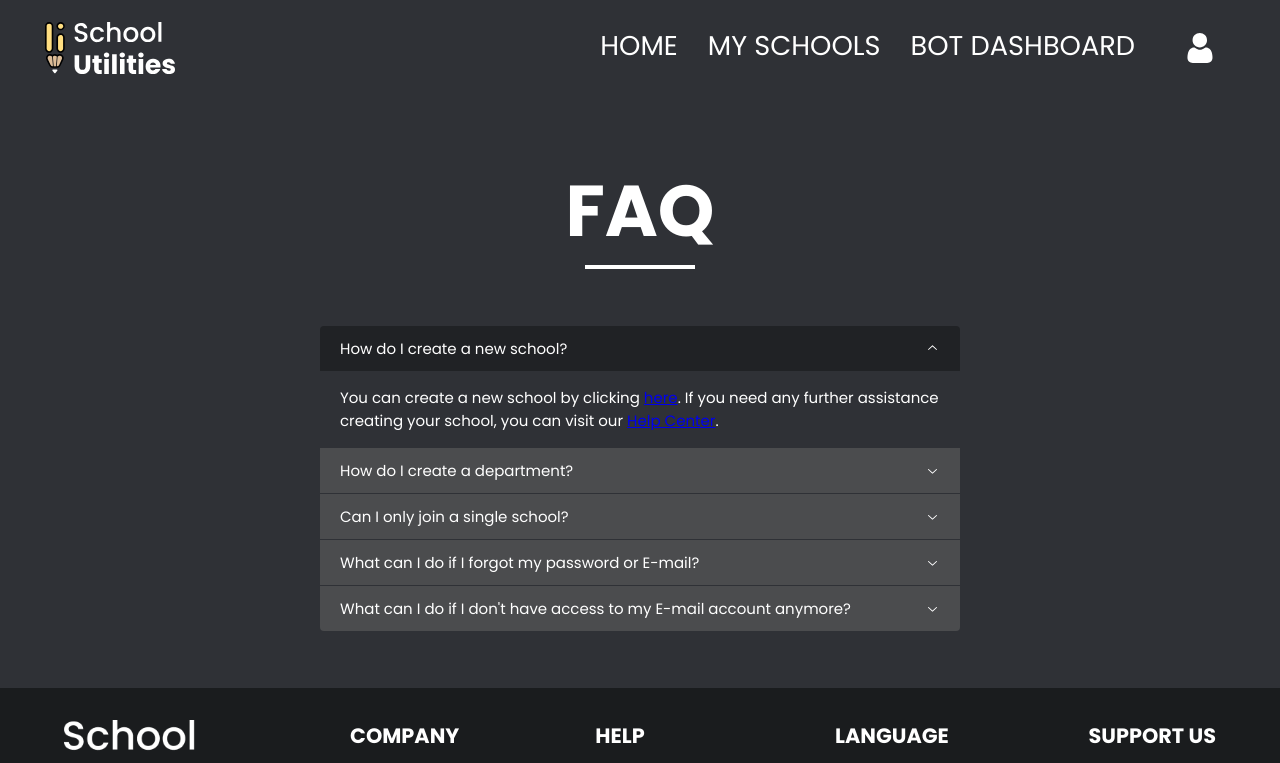
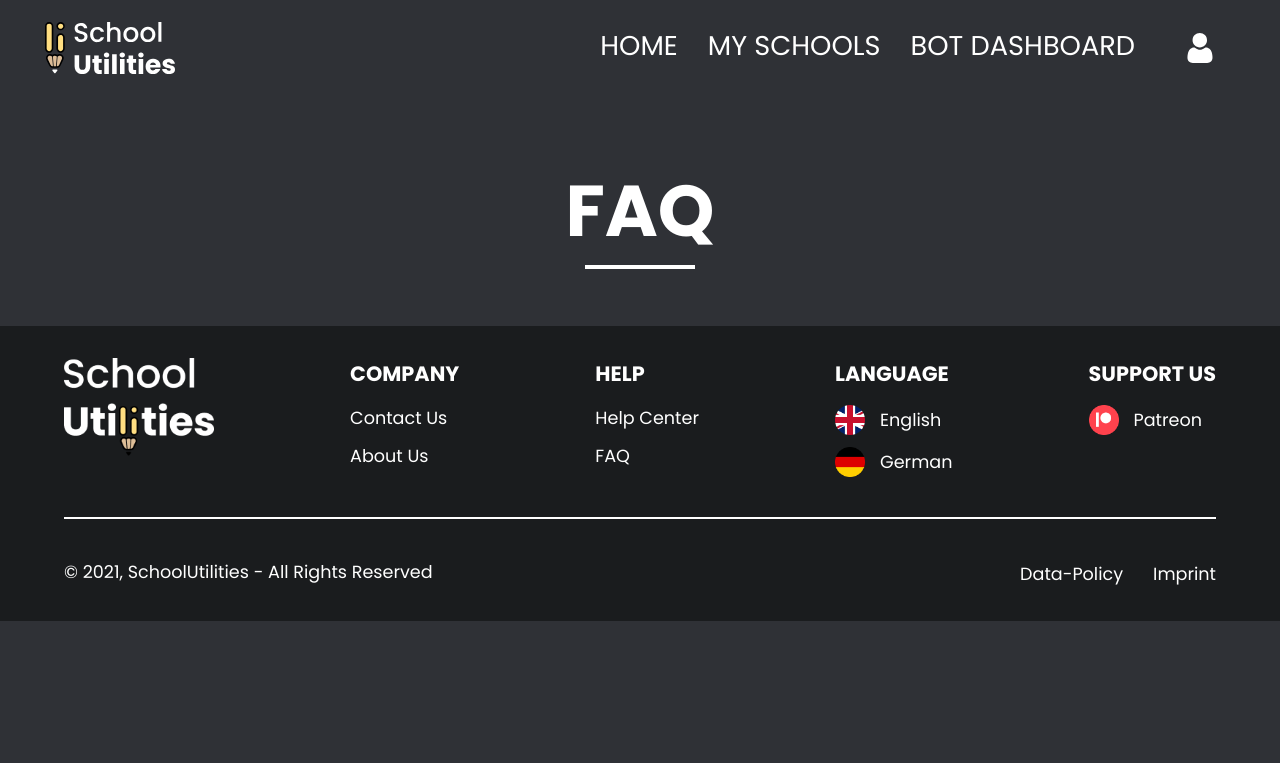
Before and after one commit to t-graski/schoolutilities, a Next.js app in the folder frontend/: page /help/faq in a window 1280 px wide. Shown: the top 763 px of the page. Built offline with nearby package versions, Linux system fonts and the light colour scheme; a web font is replaced by a local one.

Commit message:
Update faq.tsx

```diff
--- a/frontend/pages/help/faq.tsx
+++ b/frontend/pages/help/faq.tsx
@@ -110,23 +110,23 @@ const AccordionLayout = styled("div", {
 
 export const Accordion = StyledAccordion;
 export const AccordionItem = StyledItem;
-export const AccordionTrigger = React.forwardRef(
-  ({ children, ...props }, forwardedRef) => (
-    <StyledHeader>
-      <StyledTrigger {...props} ref={forwardedRef}>
-        {children}
-        <StyledChevron aria-hidden />
-      </StyledTrigger>
-    </StyledHeader>
-  )
-);
-export const AccordionContent = React.forwardRef(
-  ({ children, ...props }, forwardedRef) => (
-    <StyledContent {...props} ref={forwardedRef}>
-      <StyledContentText>{children}</StyledContentText>
-    </StyledContent>
-  )
-);
+// export const AccordionTrigger = React.forwardRef(
+//   ({ children, ...props }, forwardedRef) => (
+//     <StyledHeader>
+//       <StyledTrigger {...props} ref={forwardedRef}>
+//         {children}
+//         <StyledChevron aria-hidden />
+//       </StyledTrigger>
+//     </StyledHeader>
+//   )
+// );
+// export const AccordionContent = React.forwardRef(
+//   ({ children, ...props }, forwardedRef) => (
+//     <StyledContent {...props} ref={forwardedRef}>
+//       <StyledContentText>{children}</StyledContentText>
+//     </StyledContent>
+//   )
+// );
 
 export default function RegisterApproved() {
   const questions = [
@@ -215,7 +215,7 @@ export default function RegisterApproved() {
       <Headline label="FAQ"></Headline>
       <Separator width="small" alignment="center" />
       <Spacer size="small"></Spacer>
-      <AccordionLayout>
+      {/* <AccordionLayout>
         <Accordion type="single" defaultValue="item-1" collapsible>
           {questions.map(({ question, answer }, index) => (
             <AccordionItem key={index} value={`item-${index + 1}`}>
@@ -224,7 +224,7 @@ export default function RegisterApproved() {
             </AccordionItem>
           ))}
         </Accordion>
-      </AccordionLayout>
+      </AccordionLayout> */}
       <Spacer size="small"></Spacer>
       <Footer></Footer>
     </>
```
